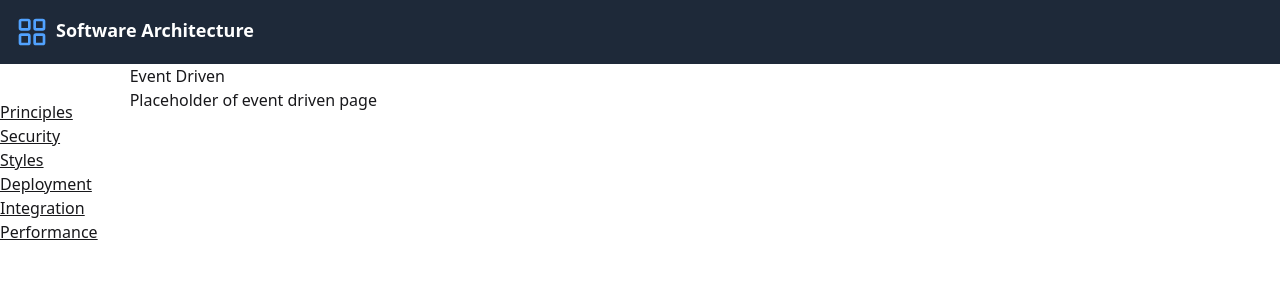
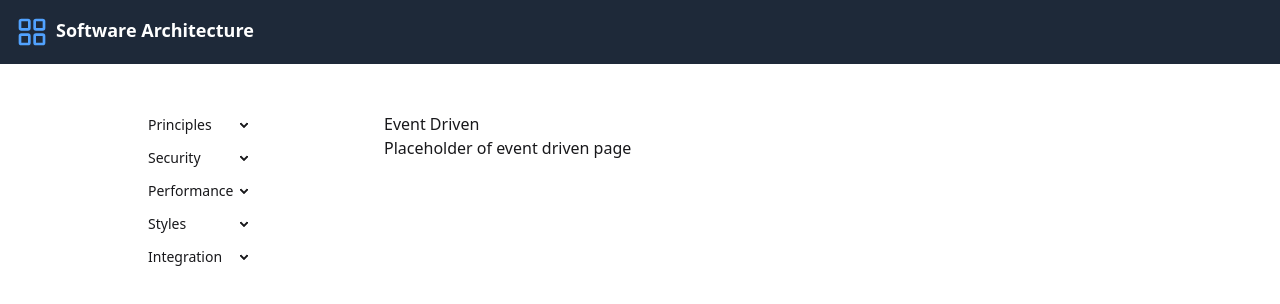
Before and after one commit to andrewass/software-architecture, a Next.js app: page /styles/eventdriven in a window 1280 px wide. Shown: the top 304 px of the page. Built offline with nearby package versions, Linux system fonts and the light colour scheme.

Commit message:
Using sub menus for LeftMenu

```diff
--- a/src/app/globals.css
+++ b/src/app/globals.css
@@ -1,2 +1,6 @@
 @import "tailwindcss";
 @plugin "daisyui";
+
+a {
+  text-decoration: none;
+}
--- a/src/app/layout.tsx
+++ b/src/app/layout.tsx
@@ -11,9 +11,9 @@ export default function RootLayout({
       <body>
         <div className="flex flex-col">
           <TopMenu />
-          <div className="row mx-auto flex max-w-7xl min-w-7xl">
+          <div className="row mx-auto flex max-w-5xl min-w-5xl">
             <LeftMenu />
-            {children}
+            <div className="pt-12">{children}</div>
           </div>
         </div>
       </body>
--- a/src/layout/LeftMenu.tsx
+++ b/src/layout/LeftMenu.tsx
@@ -1,36 +1,38 @@
 export default function LeftMenu() {
   return (
-    <div className="pt-9">
-      <ul>
-        <li className="pr-8">
-          <a className="link" href="/principles">
-            Principles
-          </a>
+    <div className="max-w-1/4 min-w-1/4 pt-9">
+      <ul className="menu">
+        <li>
+          <details>
+            <summary>Principles</summary>
+            <ul>
+              <li>
+                <a className="link" href="/principles/domaindriven">
+                  Domain driven design
+                </a>
+              </li>
+            </ul>
+          </details>
         </li>
         <li>
-          <a className="link" href="/security">
-            Security
-          </a>
+          <details>
+            <summary>Security</summary>
+          </details>
         </li>
         <li>
-          <a className="link" href="/styles">
-            Styles
-          </a>
+          <details>
+            <summary>Performance</summary>
+          </details>
         </li>
-        <li className="pr-8">
-          <a className="link" href="/deployment">
-            Deployment
-          </a>
+        <li>
+          <details>
+            <summary>Styles</summary>
+          </details>
         </li>
-        <li className="pr-8">
-          <a className="link" href="/integration">
-            Integration
-          </a>
-        </li>
-        <li className="pr-8">
-          <a className="link" href="/performance">
-            Performance
-          </a>
+        <li>
+          <details>
+            <summary>Integration</summary>
+          </details>
         </li>
       </ul>
     </div>
```
